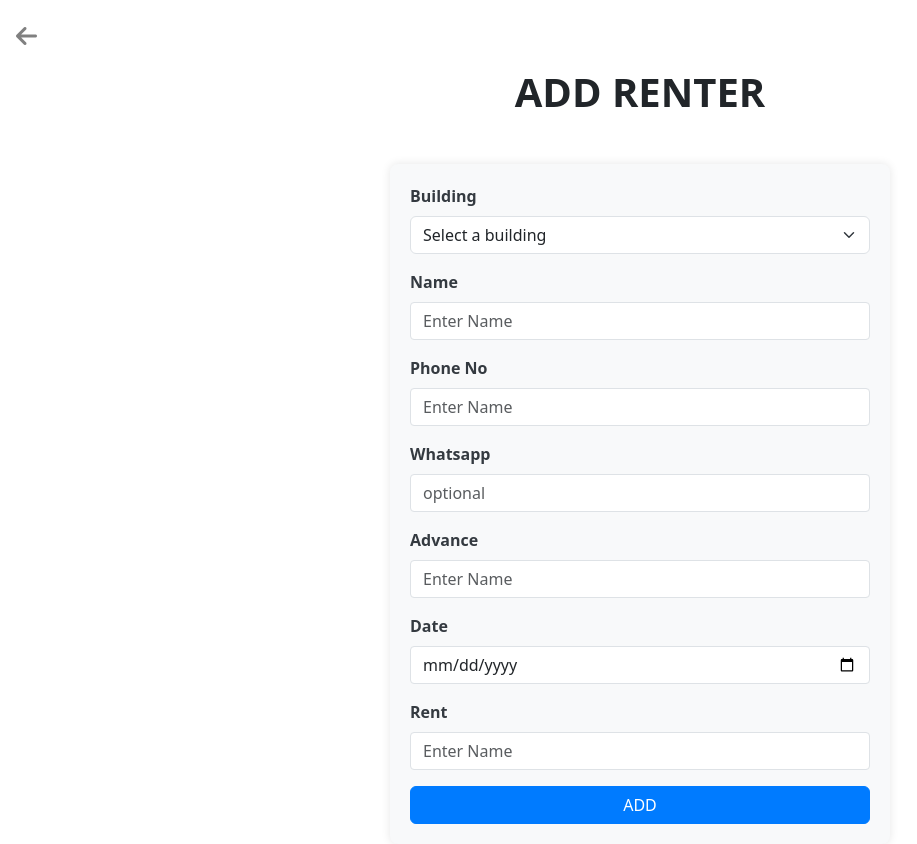
After one commit to dawnet-innovations/renter, a Django app: page /add-renter in a window 1280 px wide. The commit adds this page. Shown: the whole page, without its empty margins (0-917 px from the left). Run offline with Django 5.2, Linux system fonts and the light colour scheme; some libraries are stand-ins or nearby versions.

Commit message:
add building

```diff
--- /dev/null
+++ b/Renter/core/templates/add-renter.html
@@ -0,0 +1,59 @@
+{% extends 'base.html' %}
+{% load static %}
+
+{% block title %} RENTER {% endblock %}
+
+{% block body %}
+
+<a href="javascript:window.history.back();">
+    <i style="font-size: 1.5rem; color: grey;" class="fa-solid fa-arrow-left mt-3 mx-3"></i>
+</a>
+
+<h1 class="fw-bold text-center m-3">ADD RENTER </h1>
+
+
+
+<div class="container mt-5">
+    <div class="form-container">
+        <form>
+            <div class="mb-3">
+                <label for="buildingName" class="form-label">Building </label>
+                <select id="buildingName" class="form-select">
+                    <option value="" disabled selected>Select a building</option>
+                    <option value="building1">Building 1</option>
+                    <option value="building2">Building 2</option>
+                    <option value="building3">Building 3</option>
+                    <option value="building4">Building 4</option>
+                    <!-- Add more options as needed -->
+                </select>
+            </div>
+            <div class="mb-3">
+                <label for="buildingName" class="form-label">Name </label>
+                <input type="text" class="form-control" id="buildingName" placeholder="Enter Name ">
+            </div>
+            <div class="mb-3">
+                <label for="buildingName" class="form-label">Phone No </label>
+                <input type="text" class="form-control" id="buildingName" placeholder="Enter Name ">
+            </div>
+            <div class="mb-3">
+                <label for="buildingName" class="form-label">Whatsapp  </label>
+                <input type="text" class="form-control" id="buildingName" placeholder="optional ">
+            </div>
+            <div class="mb-3">
+                <label for="buildingName" class="form-label">Advance </label>
+                <input type="text" class="form-control" id="buildingName" placeholder="Enter Name ">
+            </div>
+            <div class="mb-3">
+                <label for="buildingName" class="form-label">Date </label>
+                <input type="date" class="form-control" id="datePicker">
+            </div>
+            <div class="mb-3">
+                <label for="buildingName" class="form-label">Rent </label>
+                <input type="text" class="form-control" id="buildingName" placeholder="Enter Name ">
+            </div>
+            <button type="submit" class="btn btn-primary w-100">ADD</button>
+        </form>
+    </div>
+</div>
+
+{% endblock %}
--- a/Renter/core/templates/base.html
+++ b/Renter/core/templates/base.html
@@ -26,6 +26,31 @@
 
     <style>
 
+        .form-container {
+            max-width: 500px;
+            margin: 0 auto;
+            padding: 20px;
+            background-color: #f8f9fa;
+            border-radius: 8px;
+            box-shadow: 0 0 10px rgba(0, 0, 0, 0.1);
+        }
+        .form-label {
+            font-weight: bold;
+            color: #343a40;
+        }
+        .form-control {
+            border-radius: 4px;
+        }
+        .btn-primary {
+            background-color: #007bff;
+            border-color: #007bff;
+        }
+        .btn-primary:hover {
+            background-color: #0056b3;
+            border-color: #004085;
+        }
+
+
       </style>
   </head>
 <body>
--- a/Renter/core/urls.py
+++ b/Renter/core/urls.py
@@ -4,7 +4,9 @@ from . import views
 urlpatterns = [
 
     path('',views.index),
-    path('building',views.building),
-    path('renter',views.renter),
-    path('pending',views.pending),
+    path('building',views.building,name='building'),
+    path('renter',views.renter,name='renter'),
+    path('pending',views.pending,name='pending'),
+    path('add-building',views.add_building,name='add-building'),
+    path('add-renter',views.add_renter,name='add-renter'),
 ]
--- a/Renter/core/views.py
+++ b/Renter/core/views.py
@@ -1,9 +1,31 @@
 from django.shortcuts import render
+from django.shortcuts import render, redirect
+from .models import Building
 
 # Create your views here.
 
+def add_building(request):
+    if request.method == "GET":
+        return render(request, "add-building.html")
+
+    if request.method == "POST":
+        name = request.POST.get("name")
+
+        building = Building(name=name)
+        building.save()
+
+        return redirect("/")
+
 def index(request):
-    return render(request,'index.html')
+    if request.method == "GET":
+        context = {
+            "building": Building.objects.all()
+        }
+        return render(request, "index.html", context=context)
+
+
+def add_renter(request):
+    return render(request,'add-renter.html')
 
 def building(request):
     return render(request,'building.html')
```
Also changed, not shown: Renter/core/templates/add-building.html (+29 -0 lines), Renter/core/templates/index.html (+7 -4 lines), Renter/core/migrations/0001_initial.py (added), Renter/core/templates/add.renter.html (deleted), Renter/db.sqlite3.
